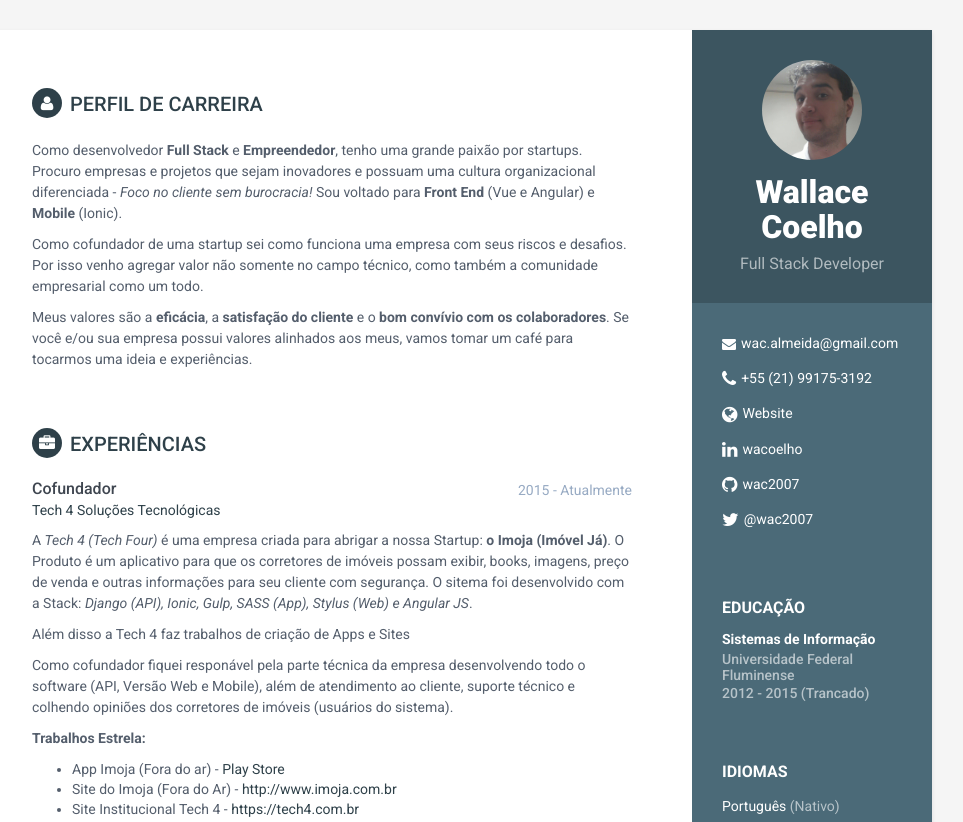
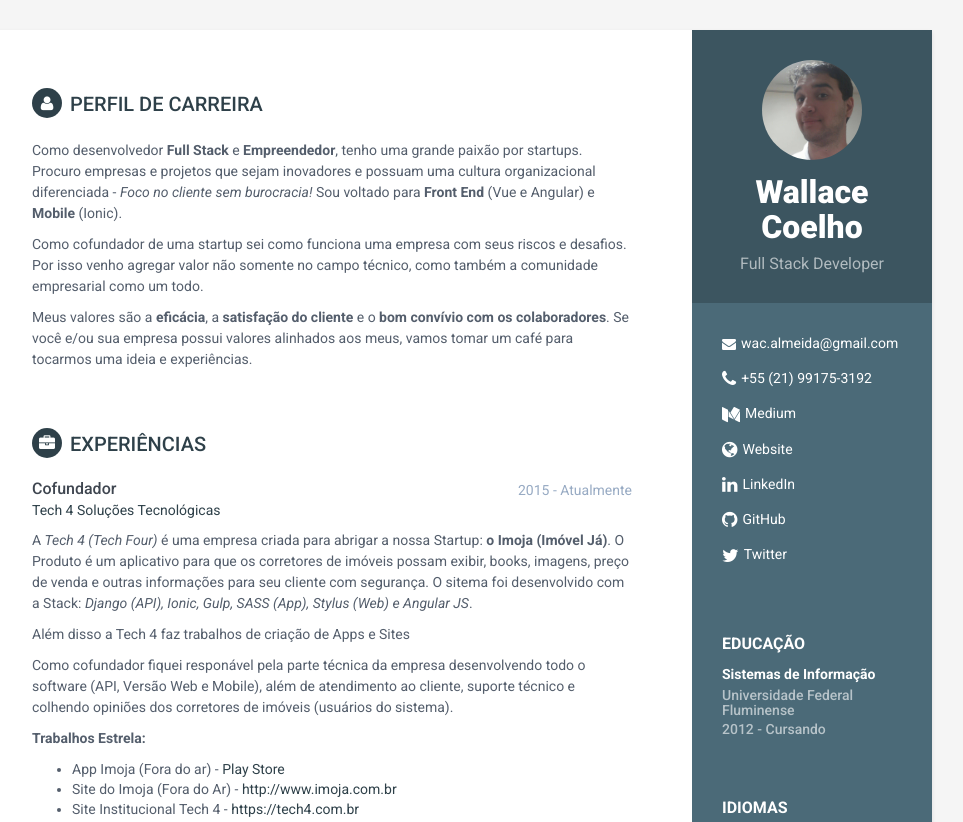
Before and after one commit to wac2007/profile, a website: page index.html in a window 1280 px wide. Shown: the top 822 px of the page, without its empty margins (188-1151 px from the left). Drawn offline with Linux system fonts and the light colour scheme.

Commit message:
Status Changed from Trancado to Cursando

```diff
--- a/index.html
+++ b/index.html
@@ -43,17 +43,20 @@
                     <li class="phone">
                         <i class="fa fa-phone"></i><a href="tel:+55 21991753192">+55 (21) 99175-3192</a>
                     </li>
+                    <li class="medium">
+                        <i class="fa fa-medium"></i><a href="https://medium.com/@wac2007" target="_blank">Medium</a>
+                    </li>
                     <li class="website">
                         <i class="fa fa-globe"></i><a href="http://wac2007.github.io/profile/" target="_blank">Website</a>
                     </li>
                     <li class="linkedin">
-                        <i class="fa fa-linkedin"></i><a href="https://www.linkedin.com/in/wacoelho" target="_blank">wacoelho</a>
+                        <i class="fa fa-linkedin"></i><a href="https://www.linkedin.com/in/wacoelho" target="_blank">LinkedIn</a>
                     </li>
                     <li class="github">
-                        <i class="fa fa-github"></i><a href="https://github.com/wac2007" target="_blank">wac2007</a>
+                        <i class="fa fa-github"></i><a href="https://github.com/wac2007" target="_blank">GitHub</a>
                     </li>
                     <li class="twitter">
-                        <i class="fa fa-twitter"></i><a href="https://twitter.com/wac2007" target="_blank">@wac2007</a>
+                        <i class="fa fa-twitter"></i><a href="https://twitter.com/wac2007" target="_blank">Twitter</a>
                     </li>
                 </ul>
             </div><!--//contact-container-->
@@ -62,7 +65,7 @@
                 <div class="item">
                     <h4 class="degree">Sistemas de Informação</h4>
                     <h5 class="meta">Universidade Federal Fluminense</h5>
-                    <div class="time">2012 - 2015 (Trancado)</div>
+                    <div class="time">2012 - Cursando</div>
                 </div><!--//item-->
             </div><!--//education-container-->
 
```
